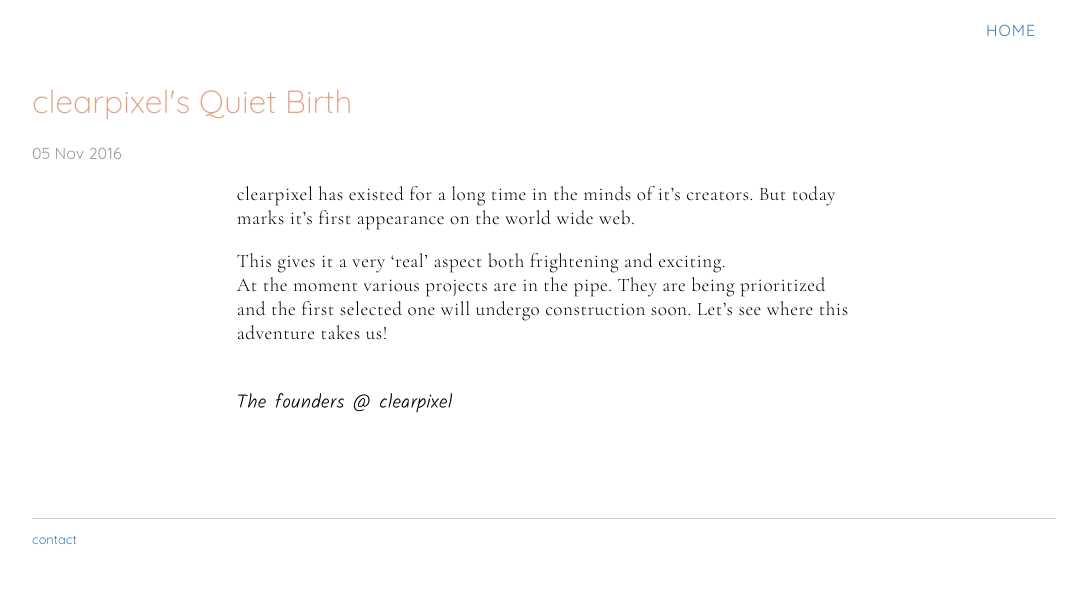
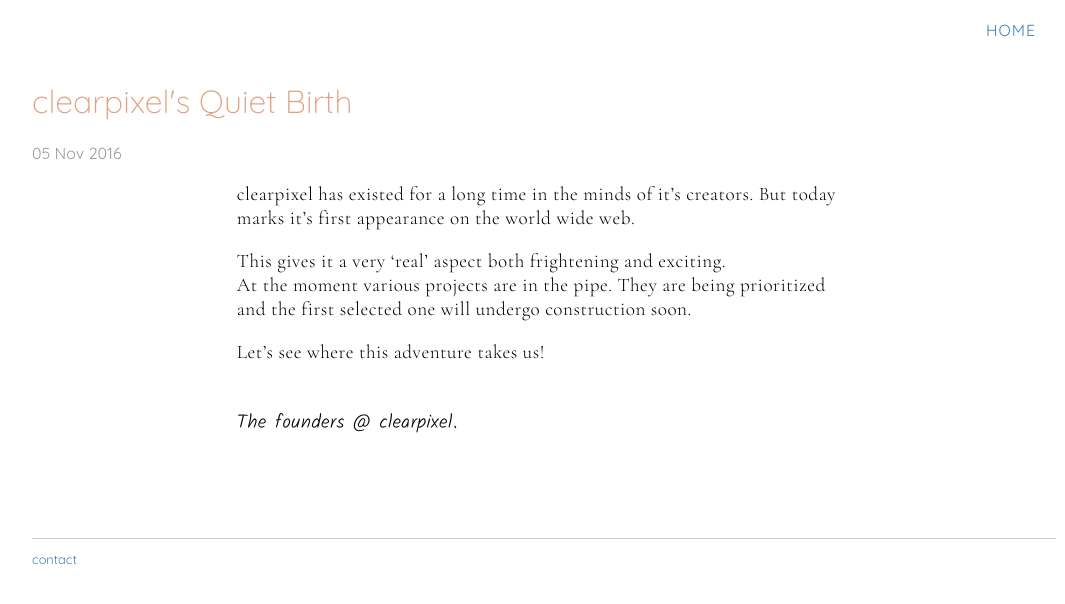
Before and after one commit to eric-2d/eric-2d.github.io, a Jekyll site: the page built from _posts/2016-11-05-hey-there-world.md, in a window 1280 px wide. Shown: the top 604 px of the page, without its empty margins (96-1161 px from the left). Built offline with Jekyll 4.4.1, drawn with Linux system fonts in a browser that asks for light colours.

Commit message:
change to greetings

```diff
--- a/_posts/2016-11-05-hey-there-world.md
+++ b/_posts/2016-11-05-hey-there-world.md
@@ -7,9 +7,11 @@ date: 2016-11-05
 clearpixel has existed for a long time in the minds of it's creators. But today marks it's first appearance on the world wide web.
 
 This gives it a very 'real' aspect both frightening and exciting.<br>
-At the moment various projects are in the pipe. They are being prioritized and the first selected one will undergo construction soon. Let's see where this adventure takes us!
+At the moment various projects are in the pipe. They are being prioritized and the first selected one will undergo construction soon.
+
+Let's see where this adventure takes us!
 <br>
 <br>
 <p class="signature">
-  The founders @ clearpixel
+  The founders @ clearpixel.
 </p>
```
